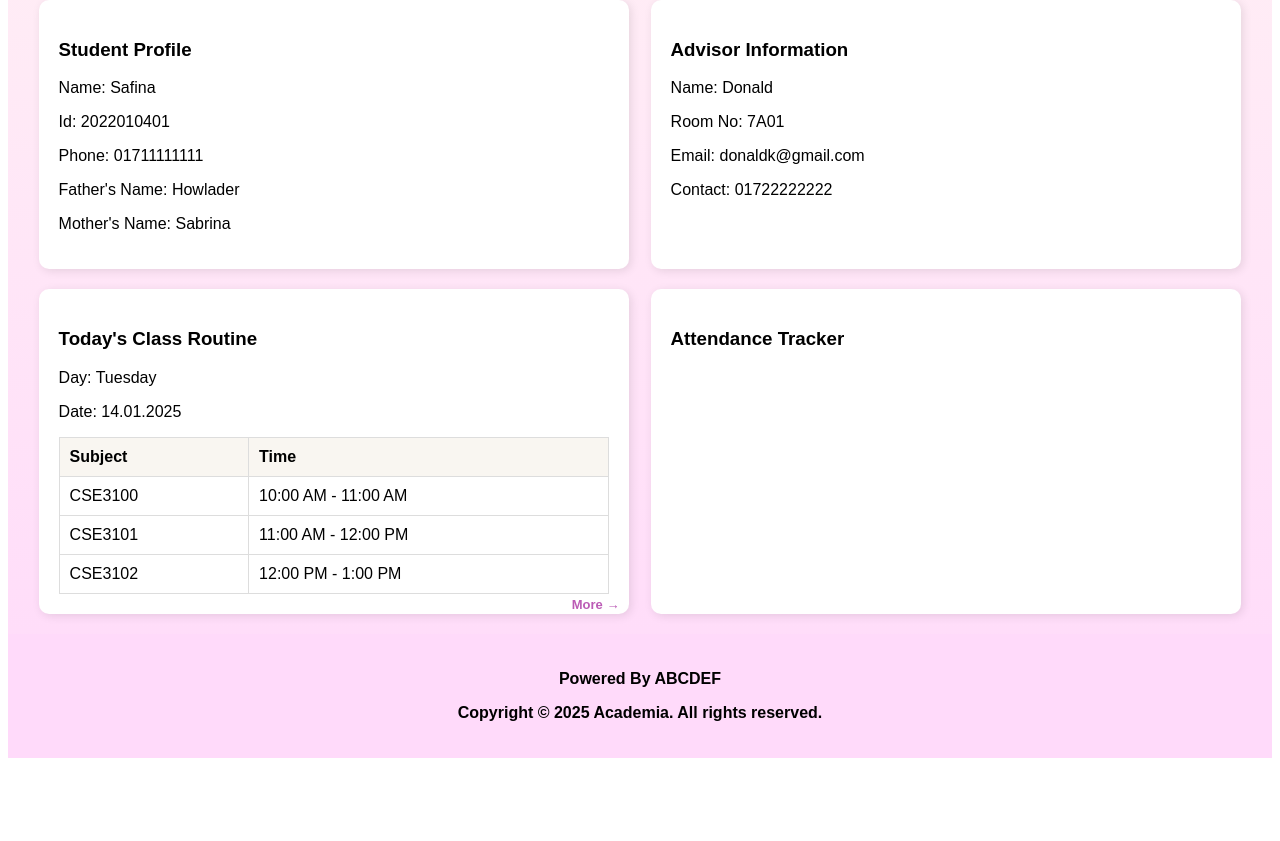
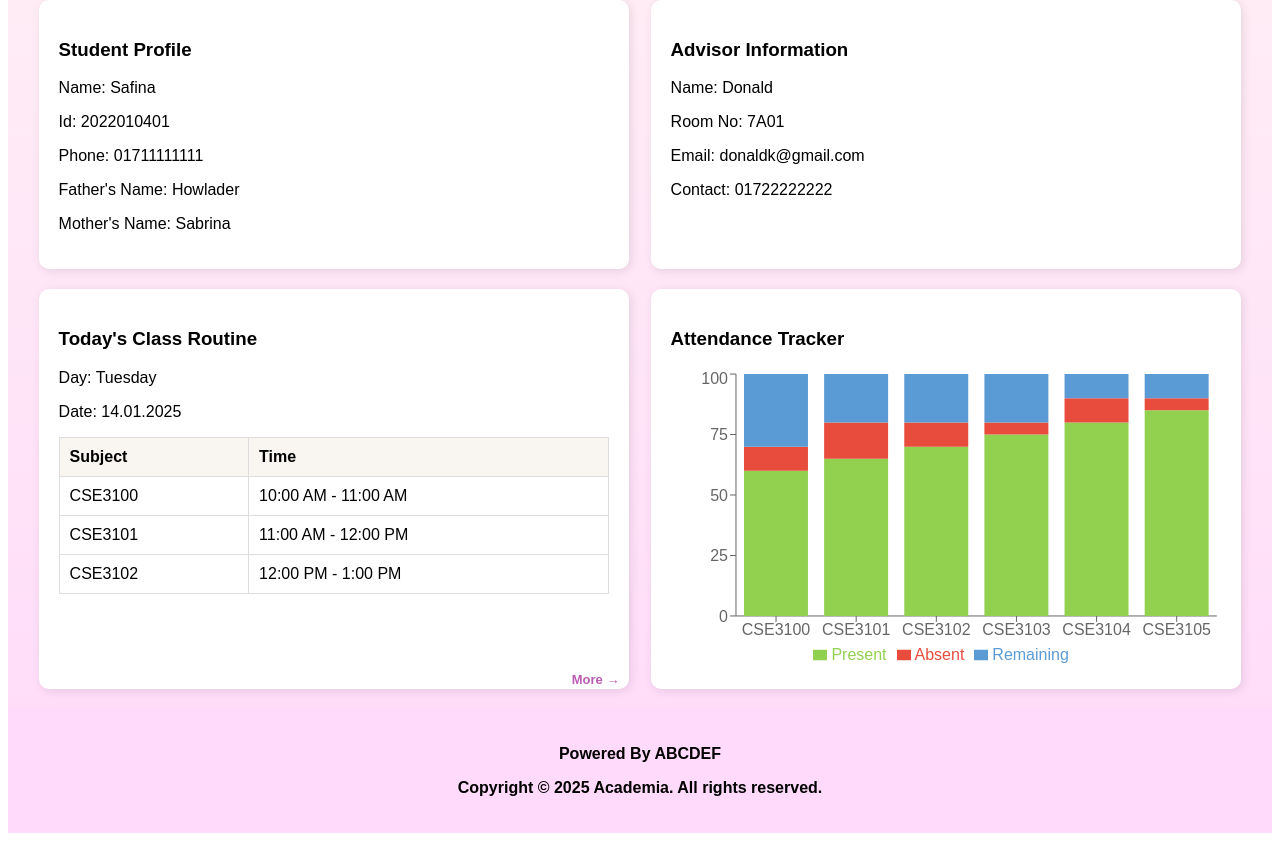
Before and after one commit to arnob-bro/Academia, a React (Vite) app in the folder Academia_Frontend/: page / in a window 1280 px wide. Shown: the part 959-1800 px from the top of the page. Before the commit the page ends 1725 px from the top, so only its background shows below. Built offline with nearby package versions, Linux system fonts and the light colour scheme.

Commit message:
solved ChartAt issue

```diff
--- a/Academia_Frontend/src/components/student pages/studentDashboard/chartAt.jsx
+++ b/Academia_Frontend/src/components/student pages/studentDashboard/chartAt.jsx
@@ -1,6 +1,13 @@
-
 import React from "react";
-import { BarChart, Bar, XAxis, YAxis, Tooltip, Legend, ResponsiveContainer } from "recharts";
+import {
+  BarChart,
+  Bar,
+  XAxis,
+  YAxis,
+  Tooltip,
+  Legend,
+  ResponsiveContainer,
+} from "recharts";
 
 const data = [
   { name: "CSE3100", Present: 60, Absent: 10, Remaining: 30 },
@@ -8,12 +15,14 @@ const data = [
   { name: "CSE3102", Present: 70, Absent: 10, Remaining: 20 },
   { name: "CSE3103", Present: 75, Absent: 5, Remaining: 20 },
   { name: "CSE3104", Present: 80, Absent: 10, Remaining: 10 },
-  { name: "CSE3105", Present: 85, Absent: 5, Remaining: 10 }
+  { name: "CSE3105", Present: 85, Absent: 5, Remaining: 10 },
 ];
 
-const chartAt = () => {
+const ChartAt = () => {
   return (
-    <div style={{ width: "100%", height: "300px" }}>  {/* Add this wrapper */}
+    <div style={{ width: "100%", height: "300px" }}>
+      {" "}
+      {/* Add this wrapper */}
       <ResponsiveContainer width="100%" height="100%">
         <BarChart data={data}>
           <XAxis dataKey="name" />
@@ -29,4 +38,4 @@ const chartAt = () => {
   );
 };
 
-export default chartAt;
+export default ChartAt;
--- a/Academia_Frontend/src/components/student pages/studentDashboard/home.jsx
+++ b/Academia_Frontend/src/components/student pages/studentDashboard/home.jsx
@@ -1,6 +1,6 @@
 import React from "react";
 import Navbar from "../../navbar/navbar";
-import chartAt from "./chartAt";
+import ChartAt from "./chartAt";
 import "./home.css";
 
 const Home = () => {
@@ -141,7 +141,7 @@ const Home = () => {
 
           <div className="graph-box">
             <h3>Attendance Tracker</h3>
-            <chartAt />
+            <ChartAt />
           </div>
         </div>
 
```
Also changed, not shown: Academia_Frontend/src/components/student pages/studentAdvisingPage/studentAdvisingPage.jsx (added).
